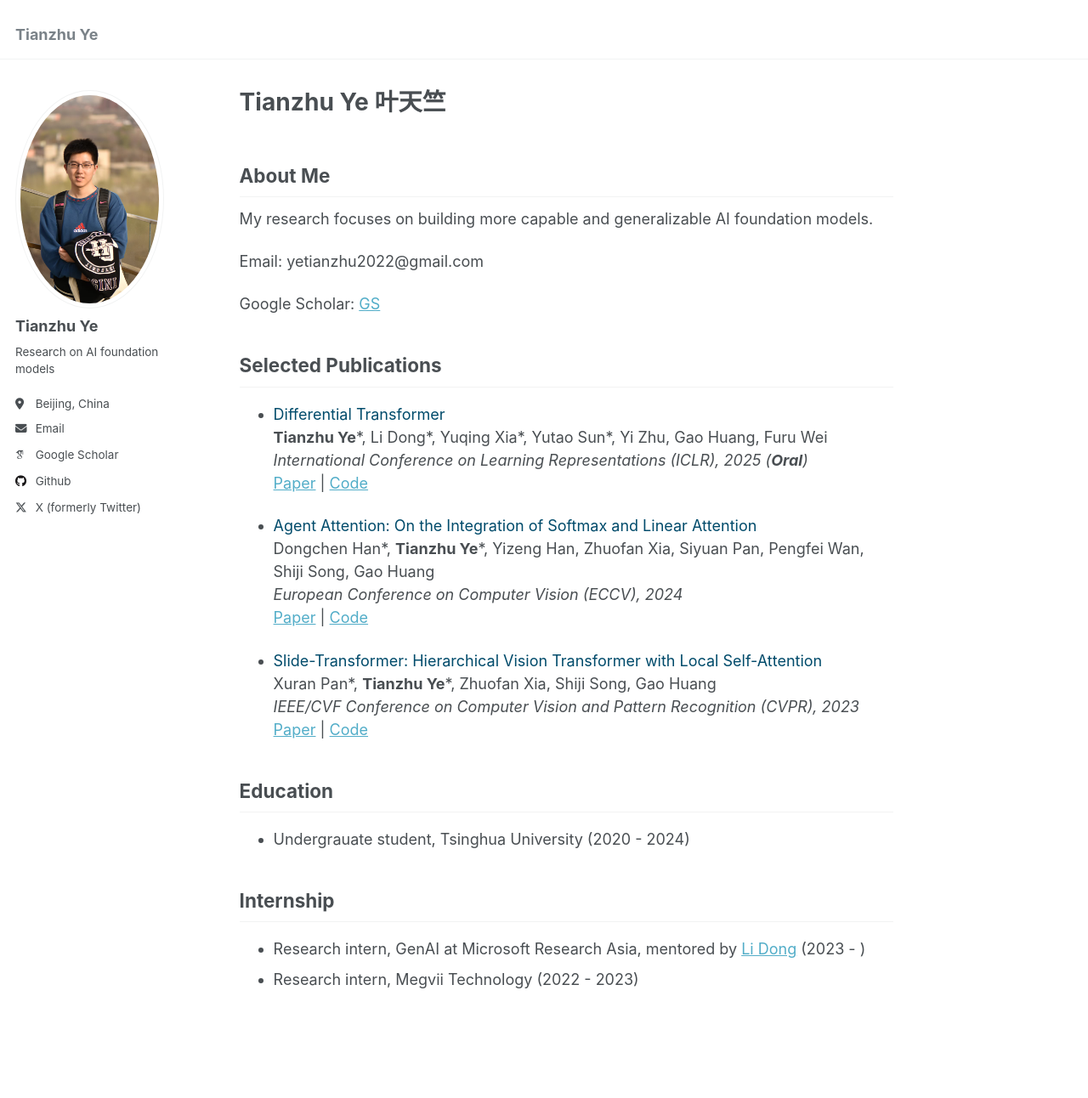
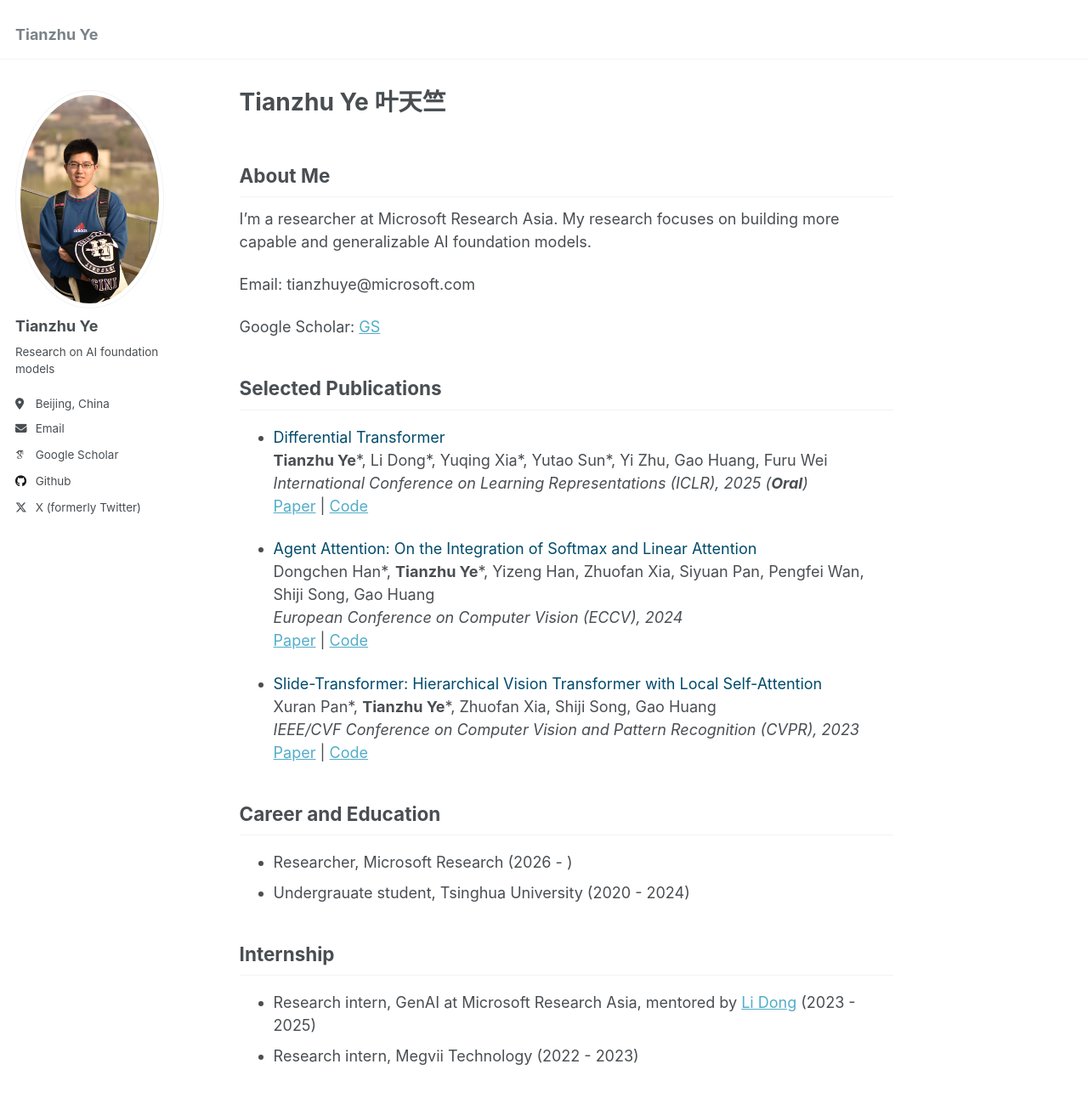
Before and after one commit to YTianZHU/YTianZHU.github.io, a Jekyll site: the page built from _pages/about.md, in a window 1280 px wide and 1400 px high. Shown: the top 1292 px of the window at 85% size. Built offline with Jekyll 4.4.1, drawn with Linux system fonts in a browser that asks for light colours; some web fonts are replaced.

Commit message:
Revise contact info and career details in about.md
Updated email address and modified career section.

```diff
--- a/_pages/about.md
+++ b/_pages/about.md
@@ -9,9 +9,9 @@ redirect_from:
 
 ## About Me
 
-My research focuses on building more capable and generalizable AI foundation models.
+I'm a researcher at Microsoft Research Asia. My research focuses on building more capable and generalizable AI foundation models.
 
-Email: yetianzhu2022@gmail.com
+Email: tianzhuye@microsoft.com
 
 Google Scholar: [GS](https://scholar.google.com/citations?user=7X8BCBsAAAAJ)
 
@@ -33,9 +33,10 @@ Xuran Pan\*, **Tianzhu Ye**\*, Zhuofan Xia, Shiji Song, Gao Huang
 [Paper](https://arxiv.org/abs/2304.04237) | [Code](https://github.com/LeapLabTHU/Slide-Transformer)
 
 
-## Education
+## Career and Education
+- Researcher, Microsoft Research (2026 - )
 - Undergrauate student, Tsinghua University (2020 - 2024)
 
 ## Internship
-- Research intern, GenAI at Microsoft Research Asia, mentored by [Li Dong](https://dong.li/) (2023 - )
+- Research intern, GenAI at Microsoft Research Asia, mentored by [Li Dong](https://dong.li/) (2023 - 2025)
 - Research intern, Megvii Technology (2022 - 2023)
```
